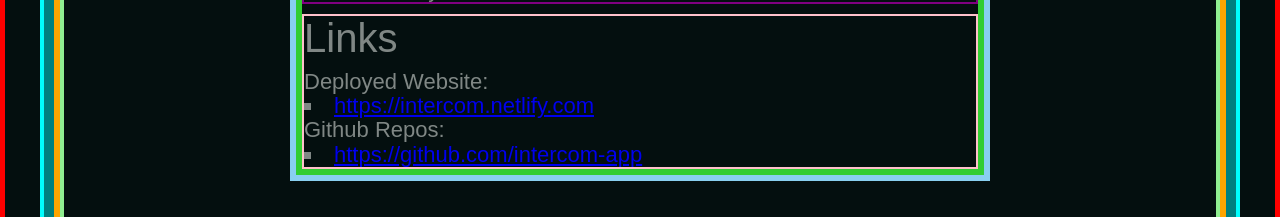
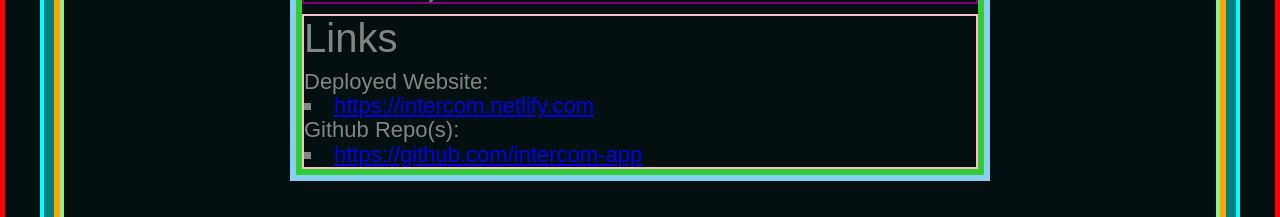
Before and after one commit to adrianadames/PortfolioWebsite, a React (Create React App) app in the folder portfolio-website/: page / in a window 1280 px wide. Both pictures are taken after a click on the element 961 px from the left and 1465 px from the top of the page. Shown: the part 1483-1700 px from the top of the page. Built offline with nearby package versions, Linux system fonts and the light colour scheme.

Commit message:
Minor typo fix.

```diff
--- a/portfolio-website/src/Components/ProjectCard.js
+++ b/portfolio-website/src/Components/ProjectCard.js
@@ -152,7 +152,7 @@
                                     <a href = {`${projectData.link}`}>{projectData.link}</a>
                                 </li>
                             </ul>
-                            Github Repos:
+                            Github Repo(s):
                             <ul>
                                 {projectData.github.map(githubLink=> {
                                     return (
```
